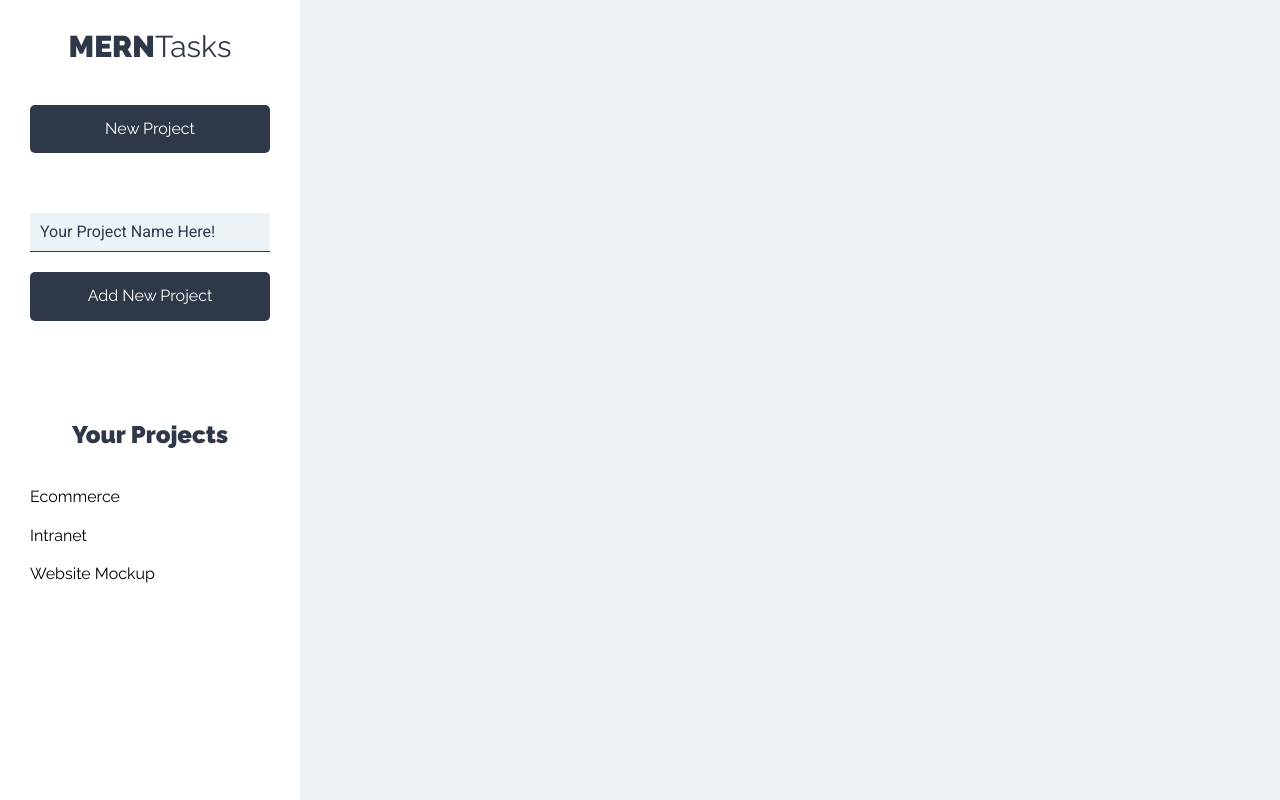
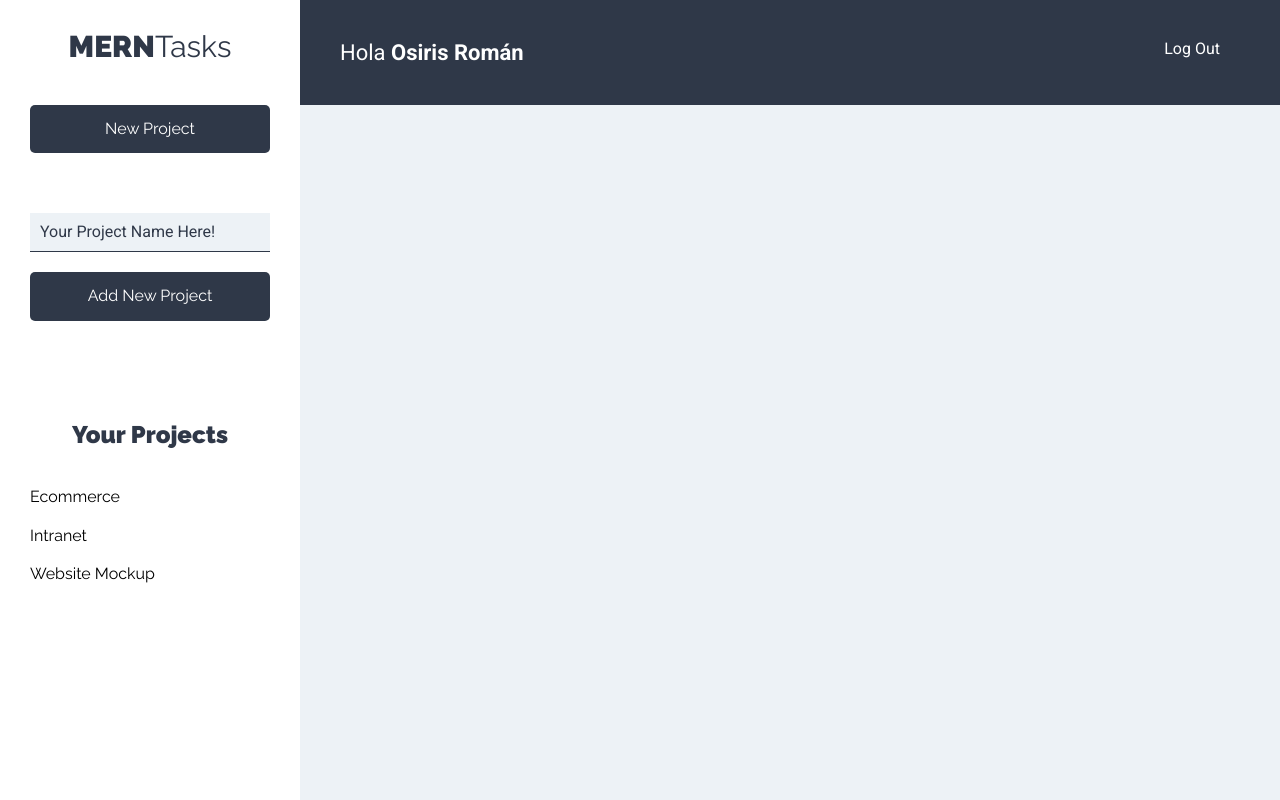
Before and after one commit to OsirisRoman/project_manager_frontend, a React (Create React App) app: page /projects in a window 1280 px wide. Built offline with nearby package versions, Linux system fonts and the light colour scheme.

Commit message:
Navbar Component Added and style files removed.

```diff
--- a/src/App.js
+++ b/src/App.js
@@ -1,7 +1,7 @@
 import { BrowserRouter as Router, Switch, Route } from 'react-router-dom';
 
 import Login from './components/auth/Login/Login';
-import NewAccount from './components/auth/NewAccount/NewAccount';
+import NewAccount from './components/auth/Login/NewAccount';
 import Projects from './components/projects/Projects';
 
 function App() {
--- /dev/null
+++ b/src/components/layout/Navbar.jsx
@@ -0,0 +1,16 @@
+import React from 'react';
+
+const Navbar = () => {
+  return (
+    <header className='app-header'>
+      <p className='nombre-usuario'>
+        Hola <span>Osiris Román</span>
+      </p>
+      <nav className='nav-principal'>
+        <a href='#!'>Log Out</a>
+      </nav>
+    </header>
+  );
+};
+
+export default Navbar;
--- a/src/components/projects/Projects.jsx
+++ b/src/components/projects/Projects.jsx
@@ -1,12 +1,14 @@
 import React from 'react';
 
 import Sidebar from '../layout/Sidebar';
+import Navbar from '../layout/Navbar';
 
 const Projects = () => {
   return (
     <div className='contenedor-app'>
       <Sidebar />
       <div className='seccion-principal'>
+        <Navbar />
         <main>
           <div className='contenedor-tareas'></div>
         </main>
```
Also changed, not shown: src/components/auth/Login/Login.styles.jsx (deleted), src/components/auth/Login/NewAccount.jsx (renamed from src/components/auth/NewAccount/NewAccount.jsx), src/components/auth/NewAccount/NewAccount.styles.jsx (deleted), src/components/projects/Projects.styles.jsx (deleted).
